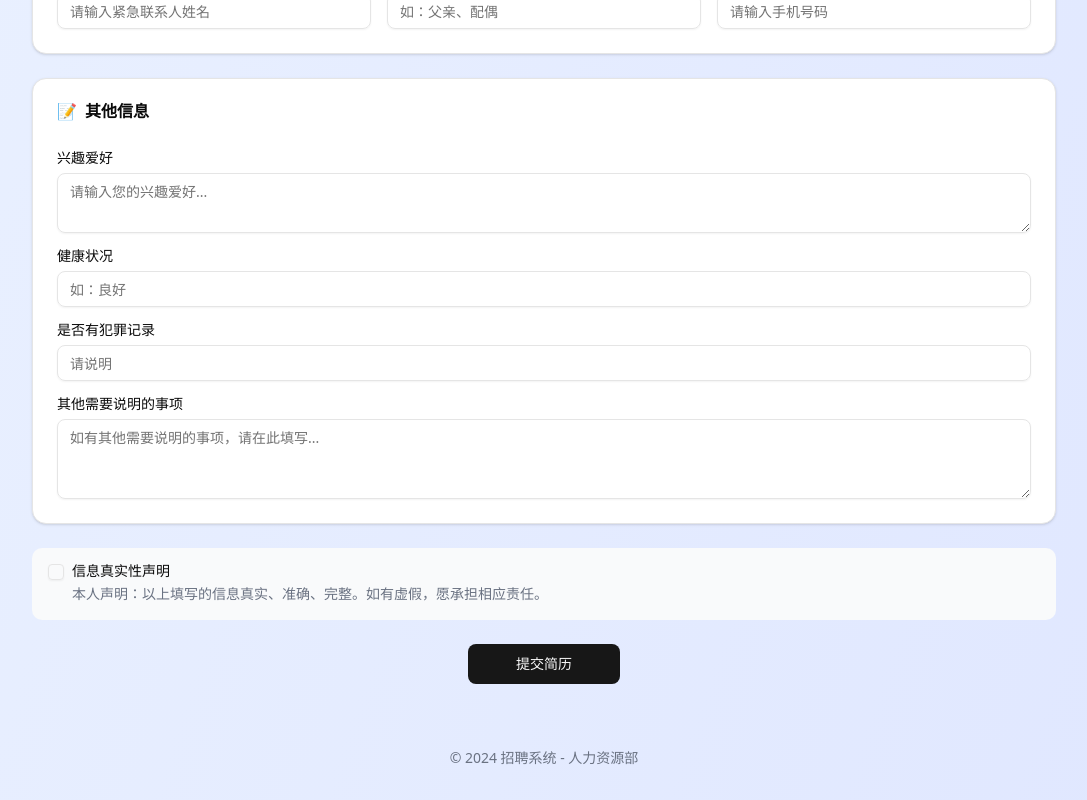
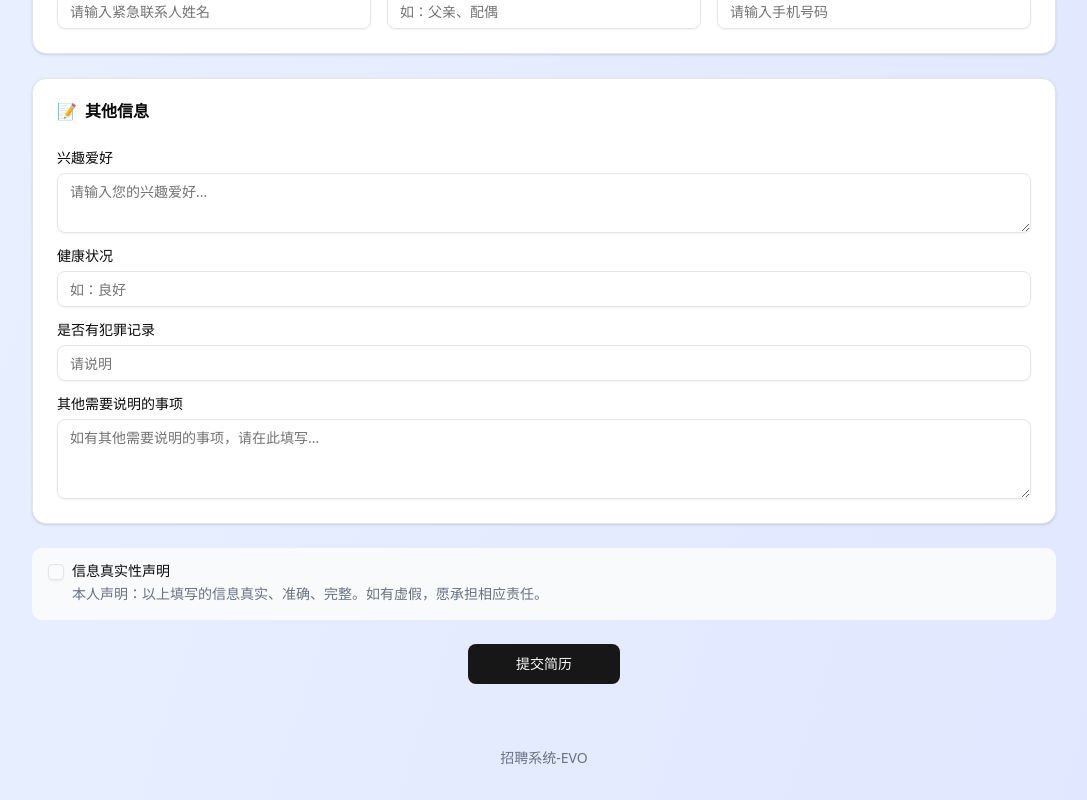
Before and after one commit to asd-jkl-fgh/resume-system, a Next.js app: page / in a window 1280 px wide. Shown: the part 3104-3904 px from the top of the page, without its empty margins (96-1183 px from the left). Built offline with nearby package versions, Linux system fonts and the light colour scheme.

Commit message:
style: 更新页脚版权信息为"招聘系统-EVO"

```diff
--- a/src/app/page.tsx
+++ b/src/app/page.tsx
@@ -25,7 +25,7 @@ export default function Home() {
 
         {/* 页脚 */}
         <div className="text-center mt-8 text-sm text-gray-500 dark:text-gray-400">
-          <p>© 2024 招聘系统 - 人力资源部</p>
+          <p>招聘系统-EVO</p>
         </div>
       </div>
     </div>
```
Also changed, not shown: assets/image.png (added).
